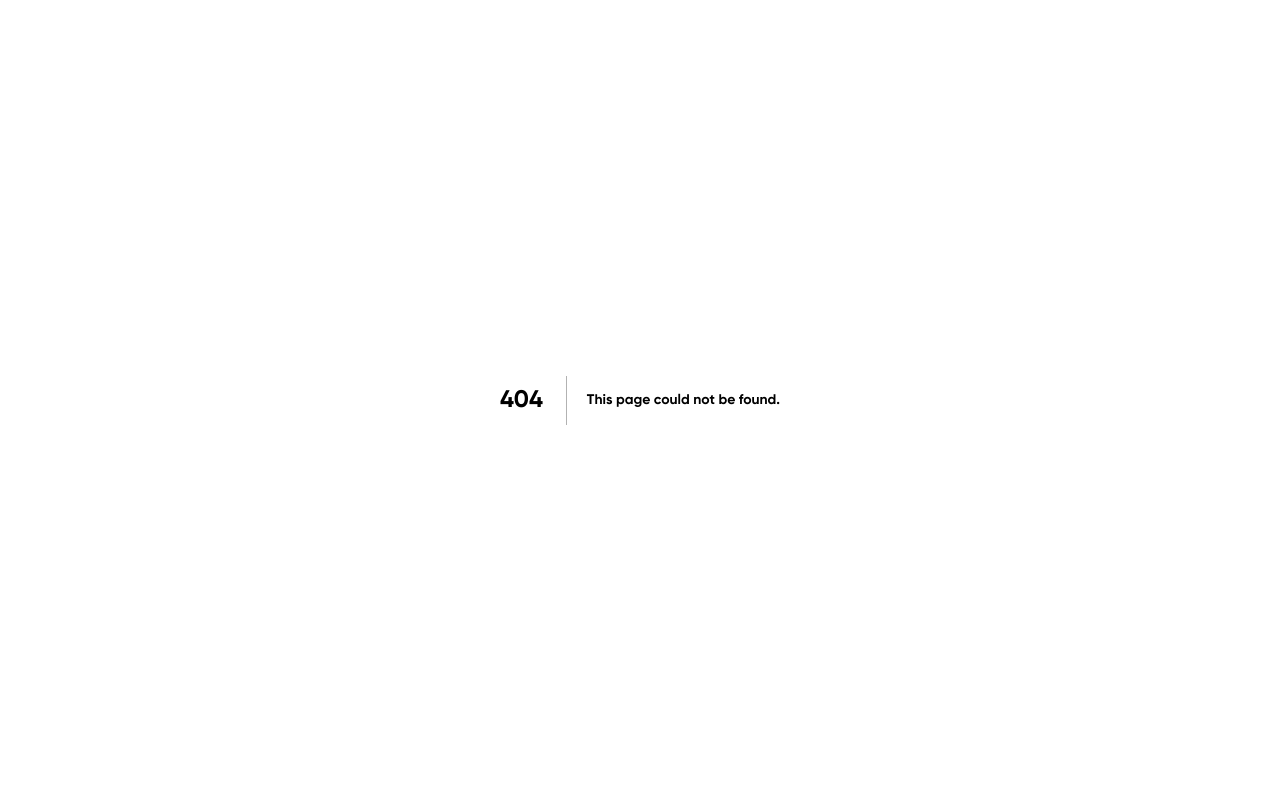
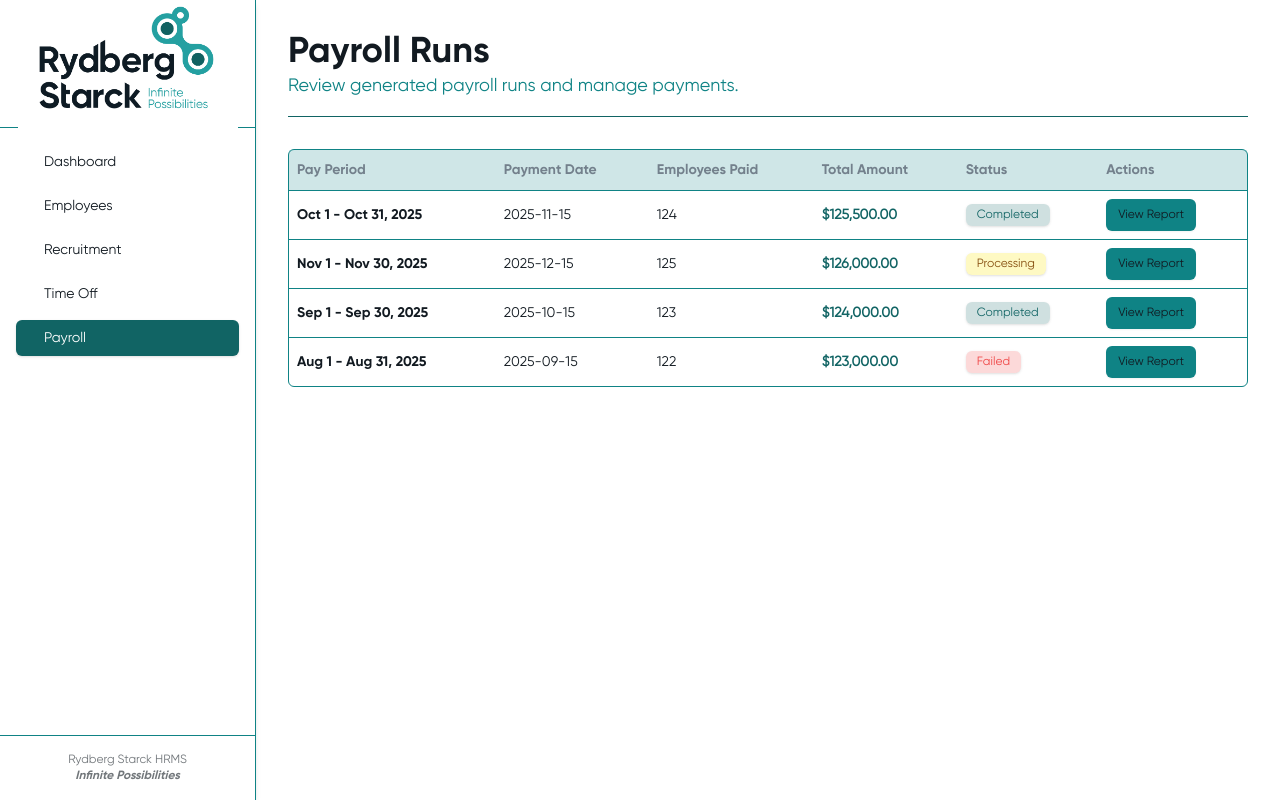
Before and after one commit to BenChapuma/rsl-portal, a Next.js app: page /payroll in a window 1280 px wide. Before the commit this address had no page. Built offline with nearby package versions, Linux system fonts and the light colour scheme.

Commit message:
payroll data added, project shell complete

```diff
--- /dev/null
+++ b/app/payroll/page.tsx
@@ -0,0 +1,28 @@
+import { AppLayout } from "@/components/AppLayout";
+import { Separator } from "@/components/ui/separator";
+import { PayrollRunsTable } from "@/components/payroll-table"; // Imports the table logic
+
+export default function PayrollPage() {
+  return (
+    <AppLayout>
+
+      {/* Header - Uses Brand Colors and Fonts */}
+      <header className="mb-8">
+        <h1 className="text-4xl font-heading text-rs-dark">
+          Payroll Runs
+        </h1>
+        <p className="text-lg font-sans text-rs-teal-light">
+          Review generated payroll runs and manage payments.
+        </p>
+        {/* Separator uses the rs-teal-dark color */}
+        <Separator className="mt-4 bg-rs-teal-dark"/>
+      </header>
+
+      {/* Payroll Data Table */}
+      <div className="w-full">
+        <PayrollRunsTable />
+      </div>
+
+    </AppLayout>
+  );
+}
--- /dev/null
+++ b/components/payroll-table.tsx
@@ -0,0 +1,130 @@
+'use client';
+
+import { ColumnDef } from "@tanstack/react-table";
+// Reusing the generic DataTable component
+import { DataTable } from "@/components/employees-table";
+import { Badge } from "@/components/ui/badge";
+import { Button } from "@/components/ui/button";
+
+// 1. Define the Data Structure (Interface)
+export type PayrollRun = {
+  id: string;
+period: string;
+  payDate: string;
+  employeesPaid: number;
+  totalAmount: number;
+  status: "Completed" | "Processing" | "Failed";
+};
+
+// 2. Define the Columns
+export const columns: ColumnDef<PayrollRun>[] = [
+  {
+    accessorKey: "period",
+    header: () => <span className="font-heading text-sm">Pay Period</span>,
+    cell: ({ row }) => {
+      // Use the branded rs-dark color and heading font for the period
+      return <span className="font-heading text-rs-dark">{row.getValue("period")}</span>;
+    },
+  },
+  {
+    accessorKey: "payDate",
+    header: () => <span className="font-heading text-sm">Payment Date</span>,
+  },
+  {
+    accessorKey: "employeesPaid",
+    header: () => <span className="font-heading text-sm">Employees Paid</span>,
+  },
+  {
+    accessorKey: "totalAmount",
+    header: () => <span className="font-heading text-sm">Total Amount</span>,
+    cell: ({ row }) => {
+      const amount = parseFloat(row.getValue("totalAmount") as string);
+      // Format as currency (assuming USD for example) and highlight with primary color
+      const formatted = new Intl.NumberFormat("en-US", {
+        style: "currency",
+        currency: "USD",
+      }).format(amount);
+
+      return <span className="font-bold text-primary">{formatted}</span>;
+    },
+  },
+  {
+    accessorKey: "status",
+    header: () => <span className="font-heading text-sm">Status</span>,
+    cell: ({ row }) => {
+      const status = row.getValue("status") as PayrollRun["status"];
+      let colorClass: string;
+
+      if (status === "Completed") {
+        // Completed status uses Primary brand color (Dark Teal)
+        colorClass = "bg-primary/20 text-primary hover:bg-primary/20";
+      } else if (status === "Processing") {
+        // Caution/Processing color
+        colorClass = "bg-yellow-100 text-yellow-800 hover:bg-yellow-100";
+      } else {
+        // Failed status uses Destructive color
+        colorClass = "bg-destructive/20 text-destructive hover:bg-destructive/20";
+      }
+
+      return (
+        <Badge className={`font-sans font-medium ${colorClass}`}>
+          {status}
+        </Badge>
+      );
+    },
+  },
+  {
+    id: "actions",
+    header: () => <span className="font-heading text-sm">Actions</span>,
+    cell: () => (
+      // Secondary button for a review action
+      <Button size="sm" variant="secondary" className="text-xs hover:bg-secondary/90">
+        View Report
+      </Button>
+    ),
+  },
+];
+
+// 3. Dummy Data
+export const payrollData: PayrollRun[] = [
+  {
+    id: "P003",
+    period: "Oct 1 - Oct 31, 2025",
+    payDate: "2025-11-15",
+    employeesPaid: 124,
+    totalAmount: 125500.00,
+    status: "Completed",
+  },
+  {
+    id: "P004",
+    period: "Nov 1 - Nov 30, 2025",
+    payDate: "2025-12-15",
+    employeesPaid: 125,
+    totalAmount: 126000.00,
+    status: "Processing",
+  },
+  {
+    id: "P002",
+    period: "Sep 1 - Sep 30, 2025",
+    payDate: "2025-10-15",
+    employeesPaid: 123,
+    totalAmount: 124000.00,
+    status: "Completed",
+  },
+  {
+    id: "P001",
+    period: "Aug 1 - Aug 31, 2025",
+    payDate: "2025-09-15",
+    employeesPaid: 122,
+    totalAmount: 123000.00,
+    status: "Failed",
+  },
+];
+
+
+// 4. Component for app/payroll/page.tsx to use
+export function PayrollRunsTable() {
+  return (
+    <DataTable columns={columns} data={payrollData} />
+  );
+}
```
